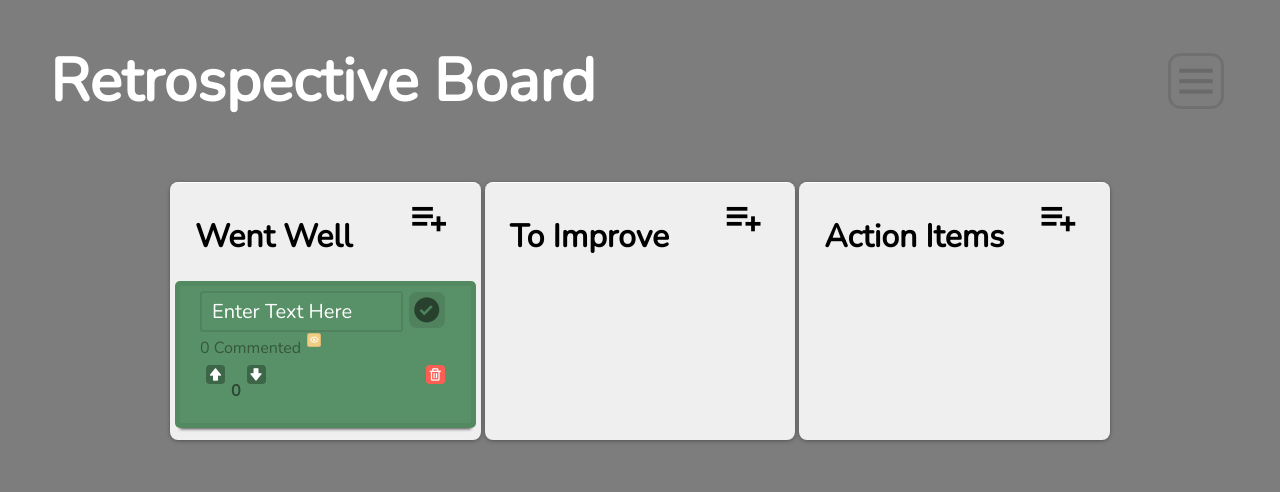
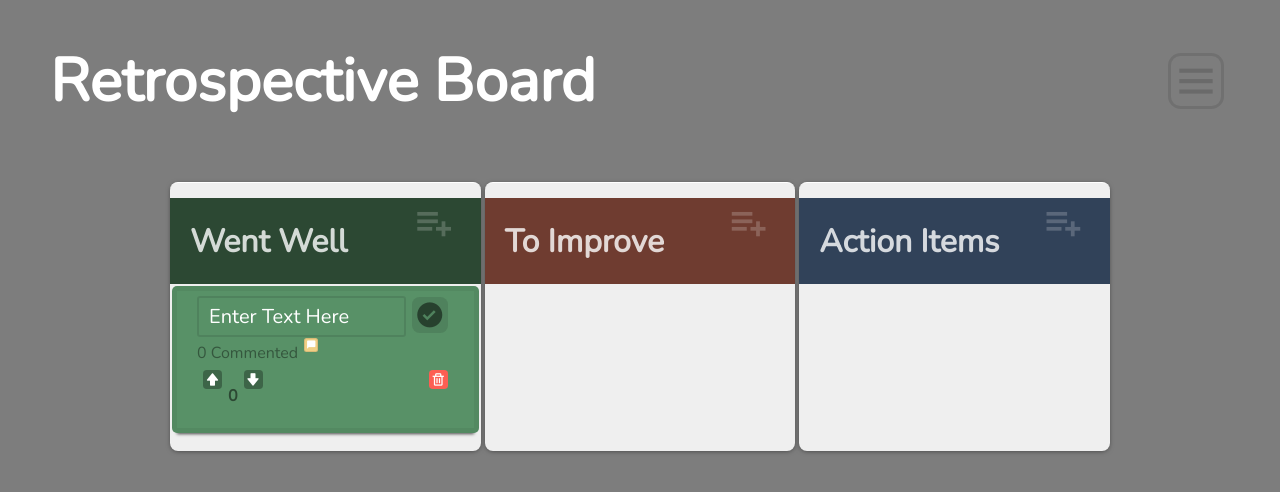
Before and after one commit to dmithree/retro-board, a React (Create React App) app: page / in a window 1280 px wide. Both pictures are taken after a click on the button 427 px from the left and 236 px from the top of the page. Shown: the top 492 px of the page. Built offline with nearby package versions, Linux system fonts and the light colour scheme.

Commit message:
Apparently stable

```diff
--- a/src/App.css
+++ b/src/App.css
@@ -3,10 +3,8 @@
 
 .App {
   display: flex;
-  /* flex-direction: row; */
   justify-content: space-between;
   padding: 0 10%;
-  background-color: #7d7d7d;
 }
 
 .top {
--- a/src/App.js
+++ b/src/App.js
@@ -10,7 +10,7 @@ import Board from './components/container/board';
 function App() {
   const [layoutIcon, setLayoutIcon] = React.useState('');
   const [layout, setLayout] = React.useState({flexDirection:'row'});
-
+  const [dropBox, setDropBox] = React.useState({});
   // const [state, setState] = React.useContext(StateContext);
   // const [wentWell, setWentWell] = useState([]);
   // const [toImprove, setToImprove] = useState([]);
@@ -28,12 +28,10 @@ function App() {
   //   actionItems:[]
   // });
   // console.log("state: ", state);
-
   const handleLayout = () => {
     layoutIcon !== '' ? setLayoutIcon('') : setLayoutIcon('bx-rotate-90');
     layout.flexDirection === 'row' ? setLayout({flexDirection:'column'}) : setLayout({flexDirection:'row'});
   };
-
   return (
     <StateProvider>
       <div className='top'>
@@ -42,9 +40,9 @@ function App() {
       </div>
       <div className="App" style={layout}>
 
-        <Board title="Went Well" board="wentWell" cardColor="#589167" />
-        <Board title="To Improve" board="toImprove" cardColor="#df7861" />
-        <Board title="Action Items" board="actionItems" cardColor="#6384b3" />
+        <Board title="Went Well" board="wentWell" cardColor="#589167" style={dropBox} setDropBox={setDropBox} />
+        <Board title="To Improve" board="toImprove" cardColor="#df7861" style={dropBox} setDropBox={setDropBox} />
+        <Board title="Action Items" board="actionItems" cardColor="#6384b3" style={dropBox} setDropBox={setDropBox} />
         {
         // <Board title="Went Well" board="wentWell">
         //   {
--- a/src/components/container/board.css
+++ b/src/components/container/board.css
@@ -4,7 +4,7 @@
   align-items:stretch;
   width: 100%;
   margin: 20px 2px;
-  padding: 10px 5px;
+  padding: 10px 0;
   /* flex-wrap: nowrap; */
   background-color: #efefef;
   border-radius: 8px;
@@ -13,10 +13,14 @@
   transition: all 0.5s ease;
 }
 .board .header {
-  color: #000;
+  color: rgba(255,255,255,0.8);
   display: flex;
   justify-content: space-between;
   padding: 0 20px;
+  margin: 5px 0 0;
+}
+.header button i {
+  color: rgba(255,255,255,0.2);
 }
 .board button {
   cursor: pointer;
@@ -28,14 +32,7 @@
 }
 .board .dropbox{
   background-color: #ccc;
-  border: 5px dashed rgba(0,0,0,0.2);
-  margin: 5px;
+  margin: 3px 5px;
   border-radius: 5px;
-  height: 150px;
-  transition: all 0.1s ease-in 0.2s;
+  transition: all 0.1s ease-out;
 }
-.board .dropbox:hover {
-  box-shadow: inset 0 0 5px -1px rgba(0,0,0,0.5), 0 15px 5px rgba(0,0,0,0.5);
-  transform: scale(1.04);
-  border-color: #83a4d3;
-}
--- a/src/components/container/board.jsx
+++ b/src/components/container/board.jsx
@@ -7,39 +7,31 @@ import {StateContext} from '../../contexts/stateContext';
 function Board(props) {
   const [state, setState] = React.useContext(StateContext);
   const [animation, setAnimation] = React.useState('');
-  const [dropBox, setDropBox] = React.useState({});
 
   const drop = e => {
     e.preventDefault();
     setAnimation('animated bounceIn');
-    setDropBox({});
-    e.target.style.padding = 'auto';
+    props.setDropBox({});
     const id = e.dataTransfer.getData('id');
     const board = e.dataTransfer.getData('board');
 
     const stateCopy = {...state};
     const card = stateCopy[board].filter(i => parseInt(i.id) === parseInt(id));
     const newBoard = stateCopy[board].filter(i => parseInt(i.id) !== parseInt(id));
-    //
     stateCopy[board] = newBoard;
-    //
-    // console.log(newBoard);
-    // board -> origin
-    // props.board -> destination
 
+    let newId = 0;
+    if(stateCopy[props.board].length > 0){
+      newId = stateCopy[props.board][stateCopy[props.board].length - 1].id + 1;
+    }
+    card[0].id = newId;
     stateCopy[props.board].push(card[0]);
 
-    // THE IDS HAVE TO BE UNIQUE
+    setState(stateCopy);
+  };
 
-    // console.log({card});
-
-    setState(stateCopy);
-    console.log(state);
-    // const card = document.getElementById(id);
-    // e.target.appendChild(card);
-
-
-    // card.style.display='block';
+  const dropbox = (e, border) => {
+    e.target.style.borderColor = border;
   };
 
   const createCard = () => {
@@ -58,9 +50,31 @@ function Board(props) {
     ];
     setState(stateCopy);
   };
+
+  const shadeColor = (color, percent) => {
+
+    let R = parseInt(color.substring(1,3),16);
+    let G = parseInt(color.substring(3,5),16);
+    let B = parseInt(color.substring(5,7),16);
+
+    R = parseInt(R * (100 + percent) / 100);
+    G = parseInt(G * (100 + percent) / 100);
+    B = parseInt(B * (100 + percent) / 100);
+
+    R = (R<255)?R:255;
+    G = (G<255)?G:255;
+    B = (B<255)?B:255;
+
+    const RR = ((R.toString(16).length===1)?"0"+R.toString(16):R.toString(16));
+    const GG = ((G.toString(16).length===1)?"0"+G.toString(16):G.toString(16));
+    const BB = ((B.toString(16).length===1)?"0"+B.toString(16):B.toString(16));
+
+    return "#"+RR+GG+BB;
+  }
+
   return (
-    <div className="board" onDrop={drop} onDragOver={ e=>e.preventDefault() } style={dropBox}>
-      <div className='header' onDragOver={e=> e.stopPropagation()}>
+    <div className="board" onDrop={drop} onDragOver={ e=>e.preventDefault()}>
+      <div className='header' onDragOver={e=> e.stopPropagation()} style={{backgroundColor:shadeColor(props.cardColor, -50)}}>
         <h1>{props.title}</h1>
         <button onClick={createCard}><i className='bx bx-list-plus'></i></button>
       </div>
@@ -68,7 +82,7 @@ function Board(props) {
           state[props.board].map((item, idx) => {
             return <div className={animation} key={'card-'+idx}>
               <Card
-                setDropBox={setDropBox}
+                setDropBox={props.setDropBox}
                 bg={props.cardColor}
                 key={idx}
                 board={props.board}
@@ -77,6 +91,7 @@ function Board(props) {
             </div>
           })
         }
+        <div className='dropbox' style={props.style} onDragOver={e => dropbox(e,'#4f98ca')} onDragLeave={e => dropbox(e,'grey')}></div>
     </div>
   )
 }
--- a/src/components/element/card.css
+++ b/src/components/element/card.css
@@ -1,13 +1,20 @@
 .card {
+  cursor: grab;
   position: relative;
   display: flex;
   flex-direction: column;
   padding: 5px 20px;
   border-radius: 5px;
-  margin: 2px 0;
+  margin: 2px 2px;
   border: 5px solid rgba(0,0,0,0.06);
   box-shadow: 0 6px 3px -5px rgba(0,0,0,0.7);
-  /* box-shadow: 0 0 0 5px rgba(0,0,0,0.08); */
+  transition: all 0.5s ease, visibility 0.1s;
+}
+
+.card:hover{
+  border: 5px dashed rgba(0,0,0,0.5);
+  transform: translateY(-10px);
+  box-shadow: 0 10px 10px -5px rgba(0,0,0,0.7);
 }
 
 .card .content {
@@ -19,7 +26,7 @@
 }
 .content h2 {
   color: white;
-  line-height: 0;
+  line-height: 22px;
 }
 .content button, .opts button {
   background: none;
@@ -77,14 +84,68 @@
   font-size: 15px;
   background-color: #fd5e53;
 }
-.comments button .bx-show-alt, .opts button .bxs-upvote, .opts button .bxs-downvote {
+
+.comments button .bxs-comment, .opts button .bxs-upvote, .opts button .bxs-downvote {
   color: #fff;
   padding: 2px;
   font-size: 15px;
   background-color: rgba(0,0,0,0.3);
 }
-.comments button .bx-show-alt {
+.comments button .bxs-comment {
     background-color: #f0cf85;
     padding: 1px;
     font-size: 10px;
 }
+.allComments {
+  display: flex;
+  flex-direction: column;
+  background-color: rgba(255,255,255,0.1);
+  padding: 7px;
+  border-radius: 7px;
+  transition: all 0.5s ease-in-out;
+}
+.allComments .addComment {
+  display: flex;
+  align-items: center;
+  margin: 10px 0;
+}
+.addComment input {
+  border: none;
+  width: 100%;
+  border-radius: 1px;
+  color: rgba(255,255,255,0.9);
+  padding: 2px;
+  margin: 2px;
+  line-height: 5px;
+  height: 100%;
+  background-color: rgba(0,0,0,0.2);
+}
+.addComment button {
+  padding: 0;
+  margin: 0;
+}
+.addComment button i {
+  font-size: 12px;
+  margin: 1px;
+  background-color: rgba(0,0,0,0.2);
+  color: rgba(0,0,0,0.3);
+}
+.allComments .comment {
+  display: flex;
+  align-items: flex-start;
+
+  /* flex-wrap: wrap; */
+  /* border: 1px solid rgba(0,0,0,0.2); */
+  padding: 0;
+  line-height: 0;
+  /* color: rgba(255,255,255,0.6); */
+  color: rgba(0,0,0,0.4);
+  margin: 1px 0;
+}
+.allComments .comment span {
+  word-break: break-all;
+  padding: 0 5px;
+  margin: 0 2px;
+  line-height: 18px;
+  border-left: 2px solid rgba(0, 0, 0, 0.5);
+}
--- a/src/components/element/card.jsx
+++ b/src/components/element/card.jsx
@@ -8,25 +8,9 @@ function Card(props) {
   const [animation, setAnimation] = React.useState('');
   const [text, setText] = React.useState(props.item.text);
   const [validation, setValidation] = React.useState({style:{},class:''});
-  const [edit, setEdit] = React.useState(true);
-
-  const deleteCard = () => {
-    setAnimation('animated bounceOut');
-    setTimeout(()=>{
-      setAnimation('');
-      const stateCopy = {...state};
-      const boardCopy = stateCopy[props.board].filter((i)=> i.id !== props.item.id);
-      stateCopy[props.board] = boardCopy;
-      setState(stateCopy);
-
-      // text === '' && setEdit(true);
-      // !edit && setText('');
-      // !edit && setText('');
-
-      // setText('');
-    },750);
-    // text === ''
-  };
+  const [edit, setEdit] = React.useState(props.item.text === '' ? true : false);
+  const [comment, setComment] = React.useState('');
+  const [commentStyle, setCommentStyle] = React.useState({display:'none'});
 
   const poll = ballot => {
     const stateCopy = {...state};
@@ -39,36 +23,75 @@ function Card(props) {
     setState(stateCopy);
   };
 
+  const dragStart = e => {
+    e.persist();
+    e.dataTransfer.setData('id', e.target.id);
+    e.dataTransfer.setData('board', props.board);
+    props.setDropBox({border:'5px dashed grey',height:'200px'});
+
+    setTimeout(()=>{e.target.style.visibility = 'hidden'}, 0);
+  };
+  const dragEnd = e => {
+    e.persist();
+    setTimeout(()=>{e.target.style.visibility = 'visible'}, 0);
+    props.setDropBox({});
+
+    if(props.item.text === ''){
+      setEdit(true);
+      setText('');
+    }
+  };
+
   const saveNewText = () => {
     const stateCopy = {...state};
     stateCopy[props.board].forEach((item)=>{
-      const noItem = {...item};
+      const itemCopy = {...item};
       item.id === props.item.id
         ? item.text = text
-        : item = noItem;
+        : item = itemCopy;
     });
     setState(stateCopy);
-    text === '' ? setValidation({style:{borderColor:'#eb4d55'},class:'animated shake'}) : setEdit(false);
+
+    props.item.text === '' ? setValidation({style:{borderColor:'#eb4d55'},class:'animated shake'}) : setEdit(false);
     // edit && setText('');
     setTimeout(()=>{
-      edit ? setValidation({style:{borderColor:'auto'},class:''}) : setValidation({style:{},class:''});
-    },650)
+      edit ? setValidation({style:{borderColor:''},class:''}) : setValidation({style:{},class:''});
+    },1000);
+  };
+  const deleteCard = () => {
+    setAnimation('animated bounceOut');
+    setTimeout(()=>{
+      setAnimation('');
+      const stateCopy = {...state};
+      const boardCopy = stateCopy[props.board].filter((i)=> i.id !== props.item.id);
+      stateCopy[props.board] = boardCopy;
+      setState(stateCopy);
+
+      if(stateCopy[props.board].length > 0 && stateCopy[props.board][0].text === ''){
+        setEdit(true);
+        setText('');
+      }
+    },750);
+  };
+  const addComment = () => {
+    const stateCopy = {...state};
+
+    comment !== '' && stateCopy[props.board].forEach( i => {
+      if(i.id === props.item.id){
+        i.comment.push(comment);
+      }
+    });
+
+    setState(stateCopy);
+    setComment('');
+
   };
 
   const showInput = <><input onChange={e => setText(e.target.value)} value={text} type='text' placeholder='Enter Text Here' style={validation.style} className={validation.class} /><button onClick={saveNewText}><i className='bx bxs-check-circle bx-border'></i></button></>;
   const showText = <><h2>{props.item.text}</h2><button onClick={() => setEdit(true)}><i className='bx bxs-rename bx-border'></i></button></>;
 
-  //  REFACTOR THE WHOLE EDIT THING
-
-  const dragStart = e => {
-    e.persist();
-    props.setDropBox({padding:'0 0 150px'})
-    e.dataTransfer.setData('id', e.target.id);
-    e.dataTransfer.setData('board', props.board);
-  };
-
   return(
-    <div className={'card '+animation} style={{backgroundColor: props.bg}} draggable={true} onDragStart={dragStart} onDragOver={e=> e.stopPropagation()} id={props.item.id}>
+    <div className={'card '+animation} style={{backgroundColor: props.bg}} draggable={true} onDragEnd={dragEnd} onDragStart={dragStart} onDragOver={e=> e.stopPropagation()} id={props.item.id}>
       <div className='content'>
         {
           edit ? showInput : showText
@@ -76,9 +99,21 @@ function Card(props) {
       </div>
       <div className='comments'>
         <p>{props.item.comment.length} Commented</p>
-        <button><i className='bx bx-show-alt bx-border'></i></button>
+        <button onClick={()=>setCommentStyle(commentStyle.display === 'none' ? {display:'flex'} : {display:'none'})}><i className='bx bxs-comment bx-border'></i></button>
       </div>
-      <div className='showCom'></div>
+      <div className='allComments' style={commentStyle}>
+        <div className='addComment'>
+          <input type='text' value={comment} onChange={e => setComment(e.target.value)} />
+          <button onClick={addComment}><i className='bx bxs-comment-check bx-border'></i></button>
+        </div>
+        {
+          props.item.comment.map((txt, idx) => {
+            return <div className='comment' key={'msg-'+idx}>
+              <i className='bx bxs-comment-detail' ></i><span>{txt}</span>
+            </div>
+          })
+        }
+      </div>
       <div className='opts'>
         <div className='left'>
           <button onClick={()=>poll(true)}><i className='bx bxs-upvote bx-border'></i></button>
```
